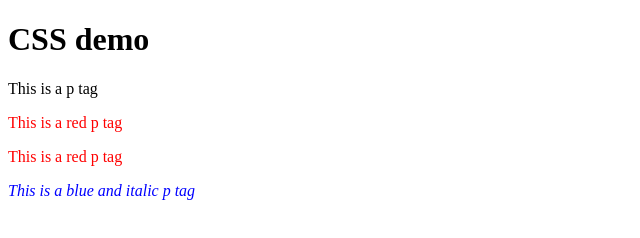
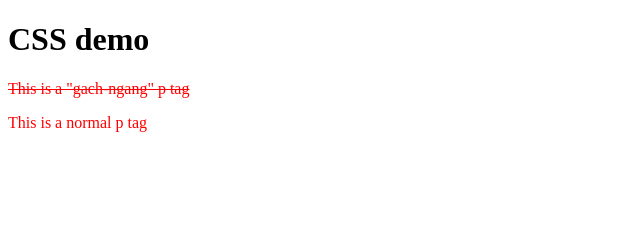
Before and after one commit to 22070362-collab/22070362-collab.github.io, a plain HTML site: page Week 5/index.html in a window 1280 px wide. Shown: the whole page, without its empty margins (0-640 px from the left). Drawn offline with Linux system fonts and the light colour scheme.

Commit message:
Update index.html

```diff
--- a/Week 5/index.html
+++ b/Week 5/index.html
@@ -4,12 +4,21 @@
     <meta charset="UTF-8">
     <meta name="viewport" content="width=device-width, initial-scale=1.0">
     <title>Document</title>
+
+    <style>
+        p {
+            color: red;
+        }
+
+        .gach-ngang {
+            text-decoration: line-through;;
+        }
+
+    </style>
 </head>
 <body>
     <h1>CSS demo</h1>
-    <p>This is a p tag</p>
-    <p style="color: red;">This is a red p tag</p>
-    <p style="color: red; text-size: ">This is a red p tag</p>
-    <p style="color: blue; font-style: italic;">This is a blue and italic p tag</p>
+    <p class="gach-ngang">This is a "gach-ngang" p tag</p>
+    <p>This is a normal p tag</p>
 </body>
 </html>
```
